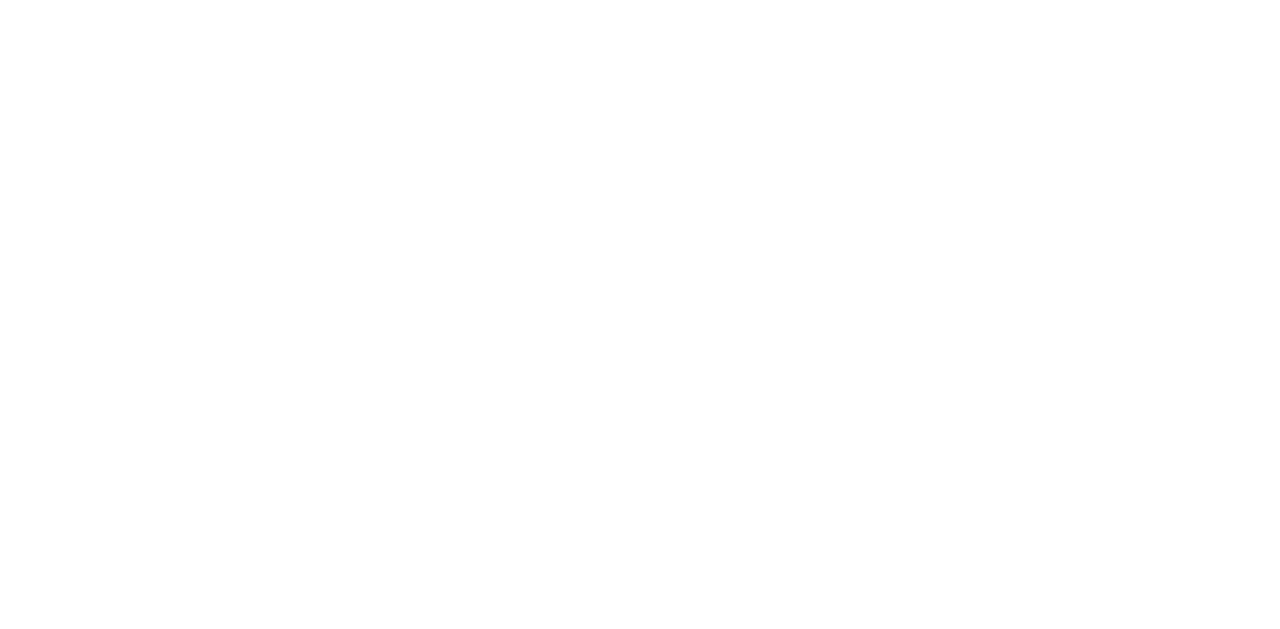
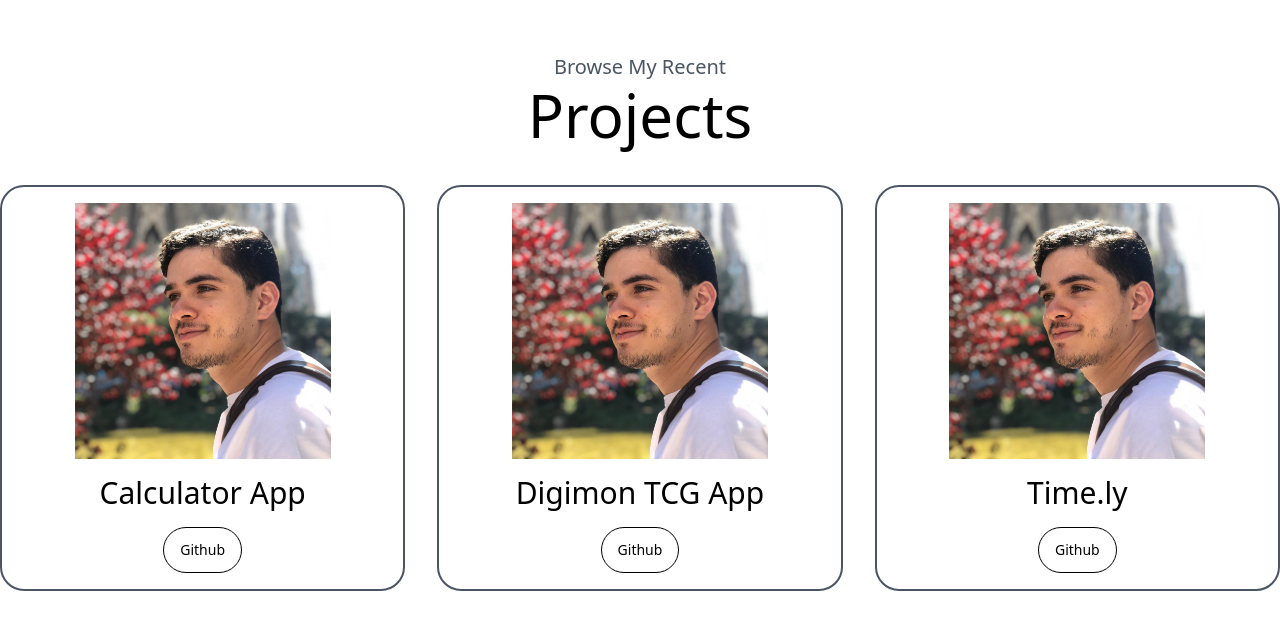
Before and after one commit to rironald/Portfolio, a React (Vite) app: page / in a window 1280 px wide. Shown: the part 2939-3568 px from the top of the page. Before the commit the page ends 2792 px from the top, so only its background shows below. Built offline with nearby package versions, Linux system fonts and the light colour scheme.

Commit message:
Created Projects section

```diff
--- a/src/App.tsx
+++ b/src/App.tsx
@@ -2,6 +2,7 @@
 import Navbar from "./Components/Navbar";
 import Experience from "./Components/Experience";
 import About from "./Components/About";
+import Projects from "./Components/Projects";
 
 function App() {
   return (
@@ -14,6 +15,8 @@
       <About />
       {/*Experience*/}
       <Experience />
+      {/*Projects*/}
+      <Projects />
     </>
   );
 }
--- /dev/null
+++ b/src/Components/Projects.tsx
@@ -0,0 +1,62 @@
+import profileImg from "../assets/profile_2.jpg";
+import { Button } from "@headlessui/react";
+
+function Projects() {
+  return (
+    <div className="max-w-7xl mx-auto pt-60 md:py-40">
+      <div>
+        <div className="py-10">
+          <h3 className="pb-1 text-center text-gray-600 font-medium text-xl">
+            Browse My Recent
+          </h3>
+          <h1 className="text-center text-black font-medium text-6xl">
+            Projects
+          </h1>
+        </div>
+      </div>
+      <div className="flex flex-wrap justify-center md:grid md:grid-cols-3 gap-8 ">
+        <div className="columns-1 border-2 border-gray-600 rounded-3xl flex items-center justify-center">
+          <div className="flex flex-col">
+            <img src={profileImg} className="w-72 h-72 p-4" alt="" />
+            <h3 className="font-medium text-center text-2xl md:text-3xl">
+              Calculator App
+            </h3>
+            <div className="flex items-center justify-center py-4 ">
+              <Button className="border border-black rounded-3xl py-3 px-4 text-sm text-black hover:bg-black hover:text-white">
+                Github
+              </Button>
+            </div>
+          </div>
+        </div>
+        <div className="columns-1 border-2 border-gray-600 rounded-3xl flex items-center justify-center">
+          <div className="flex flex-col">
+            <img src={profileImg} className="w-72 h-72 p-4" alt="" />
+            <h3 className="font-medium text-center text-2xl md:text-3xl">
+              Digimon TCG App
+            </h3>
+            <div className="flex items-center justify-center py-4 ">
+              <Button className="border border-black rounded-3xl py-3 px-4 text-sm text-black hover:bg-black hover:text-white">
+                Github
+              </Button>
+            </div>
+          </div>
+        </div>
+        <div className="columns-1 border-2 border-gray-600 rounded-3xl flex items-center justify-center">
+          <div className="flex flex-col">
+            <img src={profileImg} className="w-72 h-72 p-4" alt="" />
+            <h3 className="font-medium text-center text-2xl md:text-3xl">
+              Time.ly
+            </h3>
+            <div className="flex items-center justify-center py-4 ">
+              <Button className="border border-black rounded-3xl py-3 px-4 text-sm text-black hover:bg-black hover:text-white">
+                Github
+              </Button>
+            </div>
+          </div>
+        </div>
+      </div>
+    </div>
+  );
+}
+
+export default Projects;
```
